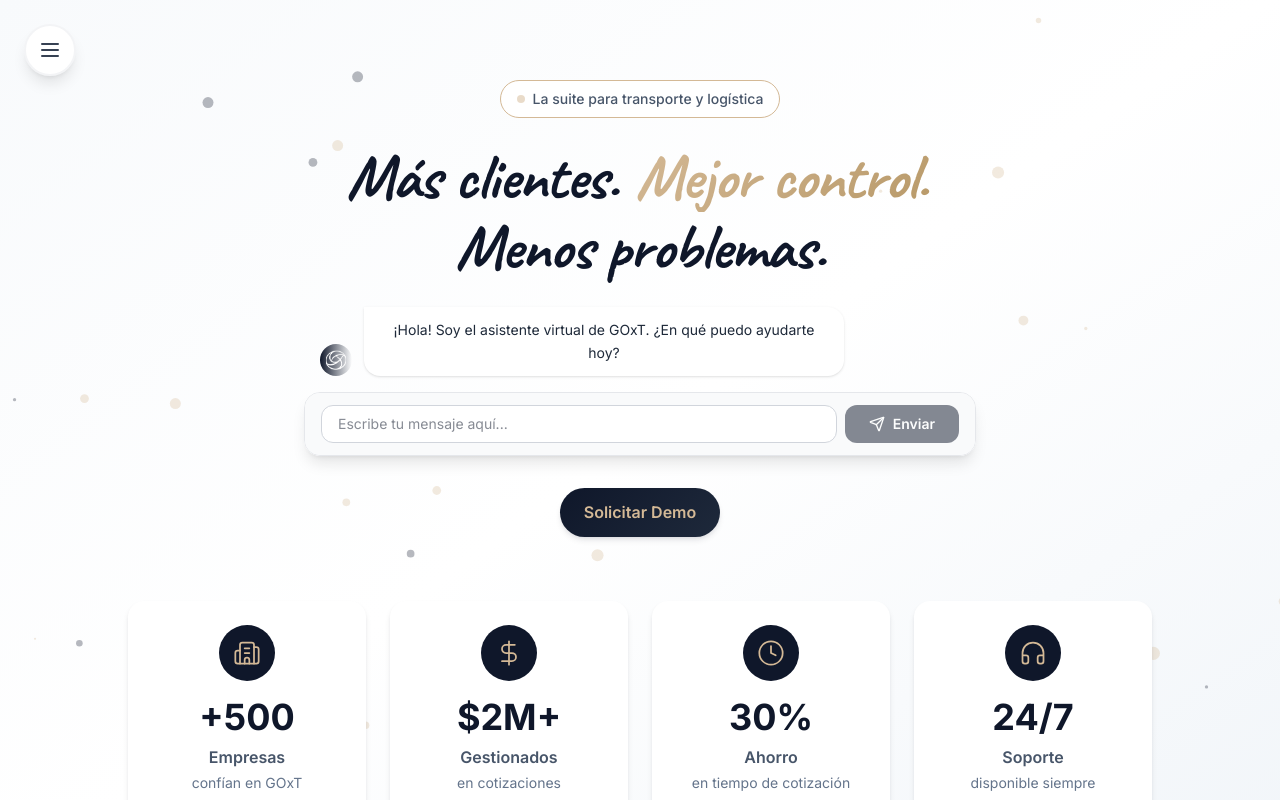
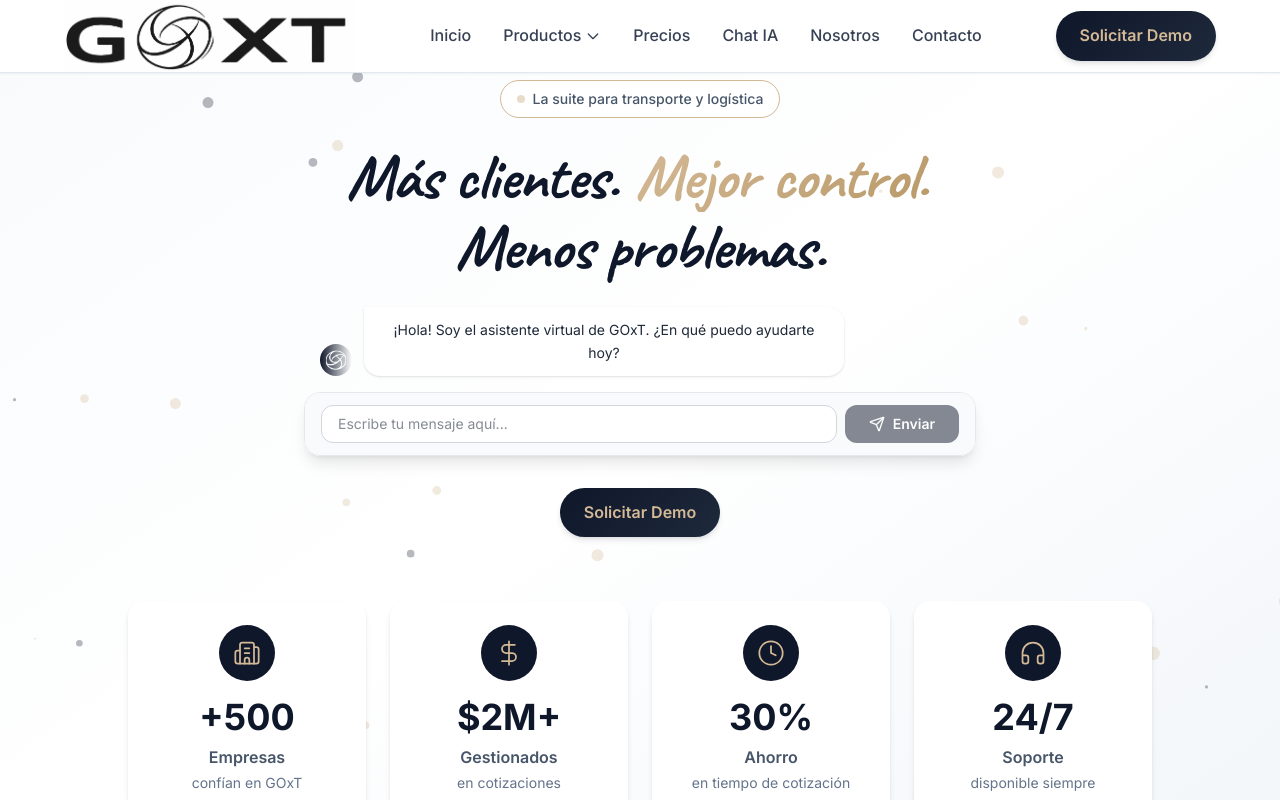
Before and after one commit to KevinCollio27/goxt-website, a Next.js app: page / in a window 1280 px wide. Shown: the top 800 px of the page. Built offline with nearby package versions, Linux system fonts and the light colour scheme.

Commit message:
Cambio a Header anterior (estatico arriba)

```diff
--- a/src/components/layout/Header.tsx
+++ b/src/components/layout/Header.tsx
@@ -4,177 +4,70 @@
 import Image from "next/image";
 import { useState } from "react";
 import { motion, AnimatePresence } from "framer-motion";
-import { AIChat } from "../ui/AIChat";
-import { useChat } from "@/context/ChatContext";
 
 const navigation = [
+    { name: "Inicio", href: "/" },
     {
-        name: "Inicio",
-        href: "/",
-        icon: (
-            <svg className="w-6 h-6" fill="none" stroke="currentColor" viewBox="0 0 24 24">
-                <path
-                    stroke="var(--goxt-cream)"
-                    strokeLinecap="round"
-                    strokeLinejoin="round"
-                    strokeWidth={2}
-                    d="M3 12l2-2m0 0l7-7 7 7M5 10v10a1 1 0 001 1h3m10-11l2 2m-2-2v10a1 1 0 01-1 1h-3m-6 0a1 1 0 001-1v-4a1 1 0 011-1h2a1 1 0 011 1v4a1 1 0 001 1m-6 0h6"
-                />
-            </svg>
-        )
+        name: "Productos",
+        href: "/productos",
+        submenu: [
+            {
+                name: "GOxT CRM",
+                href: "/productos/crm",
+                description: "Gestión comercial y cotizaciones",
+                icon: "🎯",
             },
             {
-        name: "Chat IA",
-        href: "/chat-ia",
-        icon: (
-            <svg className="w-6 h-6" fill="none" stroke="currentColor" viewBox="0 0 24 24">
-                <path
-                    stroke="var(--goxt-cream)"
-                    strokeLinecap="round"
-                    strokeLinejoin="round"
-                    strokeWidth={2}
-                    d="M8 10h.01M12 10h.01M16 10h.01M9 16H5a2 2 0 01-2-2V6a2 2 0 012-2h14a2 2 0 012 2v8a2 2 0 01-2 2h-5l-5 5v-5z"
-                />
-            </svg>
-        )
+                name: "GOxT Cargo",
+                href: "/productos/cargo",
+                description: "Control de flotas y operaciones",
+                icon: "🚛",
             },
-    {
-        name: "Contacto",
-        href: "/contacto",
-        icon: (
-            <svg className="w-6 h-6" fill="none" stroke="currentColor" viewBox="0 0 24 24">
-                <path
-                    stroke="var(--goxt-cream)"
-                    strokeLinecap="round"
-                    strokeLinejoin="round"
-                    strokeWidth={2}
-                    d="M3 8l7.89 4.26a2 2 0 002.22 0L21 8M5 19h14a2 2 0 002-2V7a2 2 0 00-2-2H5a2 2 0 00-2 2v10a2 2 0 002 2z"
-                />
-            </svg>
-        )
+        ],
     },
+    { name: "Precios", href: "/precios" },
+    /*{ name: "Blog", href: "/blog" },*/
+    { name: "Chat IA", href: "/chat-ia" },
+    { name: "Nosotros", href: "/nosotros" },
+    { name: "Contacto", href: "/contacto" },
 ];
 
 export function Header() {
-    const [sidebarOpen, setSidebarOpen] = useState(false);
-    const { isChatOpen, setChatOpen } = useChat();
+    const [mobileMenuOpen, setMobileMenuOpen] = useState(false);
+    const [activeSubmenu, setActiveSubmenu] = useState<string | null>(null);
 
     return (
-        <>
-            {/* Botón de toggle fijo*/}
-            <button
-                onClick={() => setSidebarOpen(!sidebarOpen)}
-                className="fixed top-6 left-6 z-50 p-3 bg-white rounded-full shadow-lg hover:shadow-xl transition-all duration-300 hover:scale-110 border-2 border-gray-100"
-                aria-label="Toggle menu"
-            >
-                <svg
-                    className="w-6 h-6 text-gray-700"
-                    fill="none"
-                    stroke="currentColor"
-                    viewBox="0 0 24 24"
-                >
-                    {sidebarOpen ? (
-                        <path
-                            strokeLinecap="round"
-                            strokeLinejoin="round"
-                            strokeWidth={2}
-                            d="M6 18L18 6M6 6l12 12"
-                        />
-                    ) : (
-                        <path
-                            strokeLinecap="round"
-                            strokeLinejoin="round"
-                            strokeWidth={2}
-                            d="M4 6h16M4 12h16M4 18h16"
-                        />
-                    )}
-                </svg>
-            </button>
-
-            {/* Overlay oscuro cuando el sidebar está abierto */}
-            <AnimatePresence>
-                {sidebarOpen && (
-                    <motion.div
-                        initial={{ opacity: 0 }}
-                        animate={{ opacity: 1 }}
-                        exit={{ opacity: 0 }}
-                        transition={{ duration: 0.3 }}
-                        onClick={() => setSidebarOpen(false)}
-                        className="fixed inset-0 bg-black/50 z-40 backdrop-blur-sm"
-                    />
-                )}
-            </AnimatePresence>
-
-            {/* Sidebar lateral izquierdo */}
-            <AnimatePresence>
-                {sidebarOpen && (
-                    <motion.aside
-                        initial={{ x: -320 }}
-                        animate={{ x: 0 }}
-                        exit={{ x: -320 }}
-                        transition={{ type: "spring", damping: 25, stiffness: 200 }}
-                        className="fixed top-0 left-0 h-full w-80 bg-white shadow-2xl z-50 overflow-y-auto"
-                    >
-                        {/* Header del Sidebar */}
-                        <div className="p-6 border-b border-gray-100">
-                            <Link
-                                href="/"
-                                className="flex items-center justify-center"
-                                onClick={() => setSidebarOpen(false)}
-                            >
+        <header className="fixed top-0 left-0 right-0 z-50 goxt-glass">
+            <nav className="goxt-container flex items-center justify-between py-4">
+                {/* Logo */}
+                <Link href="/" className="flex items-center">
                     <Image
                         src="/assets/Logo-FondoBlanco.png"
                         alt="GOxT - Moving Forward"
-                                    width={200}
-                                    height={55}
-                                    className="h-12 md:h-14 w-auto"
+                        width={160}
+                        height={54}
+                        className="h-12 md:h-18 w-auto"
                         priority
                     />
                 </Link>
-                        </div>
 
-                        {/* Navegación vertical */}
-                        <nav className="p-4 space-y-2">
-                            {navigation.map((item, index) => (
-                                <motion.div
+                {/* Desktop Navigation */}
+                <div className="hidden lg:flex items-center gap-8">
+                    {navigation.map((item) => (
+                        <div
                             key={item.name}
-                                    initial={{ opacity: 0, x: -20 }}
-                                    animate={{ opacity: 1, x: 0 }}
-                                    transition={{ delay: index * 0.1 }}
+                            className="relative"
+                            onMouseEnter={() => item.submenu && setActiveSubmenu(item.name)}
+                            onMouseLeave={() => setActiveSubmenu(null)}
                         >
                             <Link
                                 href={item.href}
-                                        onClick={() => setSidebarOpen(false)}
-                                        className="flex items-center gap-4 px-4 py-3 rounded-lg text-gray-700 hover:bg-gray-50 hover:text-[var(--goxt-primary)] transition-all duration-300 group"
+                                className="text-gray-700 hover:text-[var(--goxt-primary)] transition-colors font-medium flex items-center gap-1"
                             >
-                                        <span className="text-2xl group-hover:scale-110 transition-transform">
-                                            {item.icon}
-                                        </span>
-                                        <span className="font-semibold text-lg">
                                 {item.name}
-                                        </span>
-                                    </Link>
-                                </motion.div>
-                            ))}
-                        </nav>
-
-                        {/* Separador */}
-                        <div className="mx-4 my-6 border-t border-gray-200" />
-
-                        {/* Botones de acción */}
-                        <div className="px-4 space-y-3">
-                            <motion.button
-                                initial={{ opacity: 0, y: 20 }}
-                                animate={{ opacity: 1, y: 0 }}
-                                transition={{ delay: 0.3 }}
-                                onClick={() => {
-                                    setSidebarOpen(false);
-                                    setChatOpen(true);
-                                }}
-                                className="w-full px-6 py-3 border-2 border-[var(--goxt-primary)] text-[var(--goxt-primary)] rounded-full font-semibold hover:bg-[var(--goxt-primary)] hover:text-white transition-all duration-300 flex items-center justify-center gap-2"
-                            >
+                                {item.submenu && (
                                     <svg
-                                    className="w-5 h-5"
+                                        className={`w-4 h-4 transition-transform ${activeSubmenu === item.name ? "rotate-180" : ""}`}
                                         fill="none"
                                         stroke="currentColor"
                                         viewBox="0 0 24 24"
@@ -183,54 +76,150 @@
                                             strokeLinecap="round"
                                             strokeLinejoin="round"
                                             strokeWidth={2}
-                                        d="M8 12h.01M12 12h.01M16 12h.01M21 12c0 4.418-4.03 8-9 8a9.863 9.863 0 01-4.255-.949L3 20l1.395-3.72C3.512 15.042 3 13.574 3 12c0-4.418 4.03-8 9-8s9 3.582 9 8z"
+                                            d="M19 9l-7 7-7-7"
                                         />
                                     </svg>
-                                ChatBot IA
-                            </motion.button>
+                                )}
+                            </Link>
 
+                            {/* Submenu */}
+                            <AnimatePresence>
+                                {item.submenu && activeSubmenu === item.name && (
                                     <motion.div
-                                initial={{ opacity: 0, y: 20 }}
+                                        initial={{ opacity: 0, y: 10 }}
                                         animate={{ opacity: 1, y: 0 }}
-                                transition={{ delay: 0.4 }}
+                                        exit={{ opacity: 0, y: 10 }}
+                                        transition={{ duration: 0.2 }}
+                                        className="absolute top-full left-0 mt-2 w-72 bg-white rounded-xl shadow-xl border border-gray-100 overflow-hidden"
                                     >
+                                        <div className="p-2">
+                                            {item.submenu.map((subitem) => (
+                                                <Link
+                                                    key={subitem.name}
+                                                    href={subitem.href}
+                                                    className="flex items-start gap-3 p-3 rounded-lg hover:bg-gray-50 transition-colors group"
+                                                >
+                                                    <span className="text-2xl">{subitem.icon}</span>
+                                                    <div>
+                                                        <div className="font-semibold text-gray-900 group-hover:text-[var(--goxt-primary)]">
+                                                            {subitem.name}
+                                                        </div>
+                                                        <div className="text-sm text-gray-500">
+                                                            {subitem.description}
+                                                        </div>
+                                                    </div>
+                                                </Link>
+                                            ))}
+                                        </div>
+                                    </motion.div>
+                                )}
+                            </AnimatePresence>
+                        </div>
+                    ))}
+                </div>
+
+                {/* CTA Buttons */}
+                <div className="hidden lg:flex items-center gap-4">
+                    <Link href="/contacto" className="goxt-btn-primary">
+                        Solicitar Demo
+                    </Link>
+                </div>
+
+                {/* Mobile Menu Button */}
+                <button
+                    type="button"
+                    className="lg:hidden p-2 text-gray-700"
+                    onClick={() => setMobileMenuOpen(!mobileMenuOpen)}
+                >
+                    <span className="sr-only">Abrir menú</span>
+                    {mobileMenuOpen ? (
+                        <svg
+                            className="w-6 h-6"
+                            fill="none"
+                            stroke="currentColor"
+                            viewBox="0 0 24 24"
+                        >
+                            <path
+                                strokeLinecap="round"
+                                strokeLinejoin="round"
+                                strokeWidth={2}
+                                d="M6 18L18 6M6 6l12 12"
+                            />
+                        </svg>
+                    ) : (
+                        <svg
+                            className="w-6 h-6"
+                            fill="none"
+                            stroke="currentColor"
+                            viewBox="0 0 24 24"
+                        >
+                            <path
+                                strokeLinecap="round"
+                                strokeLinejoin="round"
+                                strokeWidth={2}
+                                d="M4 6h16M4 12h16M4 18h16"
+                            />
+                        </svg>
+                    )}
+                </button>
+            </nav>
+
+            {/* Mobile Menu */}
+            <AnimatePresence>
+                {mobileMenuOpen && (
+                    <motion.div
+                        initial={{ opacity: 0, height: 0 }}
+                        animate={{ opacity: 1, height: "auto" }}
+                        exit={{ opacity: 0, height: 0 }}
+                        className="lg:hidden bg-white border-t border-gray-100"
+                    >
+                        <div className="goxt-container py-4 space-y-2">
+                            {navigation.map((item) => (
+                                <div key={item.name}>
+                                    <Link
+                                        href={item.href}
+                                        className="block py-3 text-gray-700 hover:text-[var(--goxt-primary)] font-medium"
+                                        onClick={() => setMobileMenuOpen(false)}
+                                    >
+                                        {item.name}
+                                    </Link>
+                                    {item.submenu && (
+                                        <div className="pl-4 space-y-2">
+                                            {item.submenu.map((subitem) => (
+                                                <Link
+                                                    key={subitem.name}
+                                                    href={subitem.href}
+                                                    className="flex items-center gap-2 py-2 text-gray-600 hover:text-[var(--goxt-primary)]"
+                                                    onClick={() => setMobileMenuOpen(false)}
+                                                >
+                                                    <span>{subitem.icon}</span>
+                                                    <span>{subitem.name}</span>
+                                                </Link>
+                                            ))}
+                                        </div>
+                                    )}
+                                </div>
+                            ))}
+                            <div className="pt-4 space-y-3 border-t border-gray-100">
+                                <Link
+                                    href="https://crm.goxt.io"
+                                    target="_blank"
+                                    className="block py-3 text-center text-gray-700 font-medium"
+                                >
+                                    Iniciar Sesión
+                                </Link>
                                 <Link
                                     href="/contacto"
-                                    onClick={() => setSidebarOpen(false)}
-                                    className="block w-full goxt-btn-primary text-center"
+                                    className="block goxt-btn-accent text-center"
+                                    onClick={() => setMobileMenuOpen(false)}
                                 >
                                     Solicitar Demo
                                 </Link>
+                            </div>
+                        </div>
                     </motion.div>
-
-                            <motion.div
-                                initial={{ opacity: 0, y: 20 }}
-                                animate={{ opacity: 1, y: 0 }}
-                                transition={{ delay: 0.5 }}
-                            >
-                                <Link
-                                    href="https://crm.goxt.io"
-                                    target="_blank"
-                                    onClick={() => setSidebarOpen(false)}
-                                    className="block w-full px-6 py-3 text-center text-gray-700 font-medium hover:text-[var(--goxt-primary)] transition-colors"
-                                >
-                                    Iniciar Sesión
-                                </Link>
-                            </motion.div>
-                        </div>
-
-                        {/* Footer del sidebar */}
-                        <div className="absolute bottom-0 left-0 right-0 p-6 border-t border-gray-100 bg-gray-50">
-                            <p className="text-sm text-gray-500 text-center">
-                                © 2026 GOxT - Moving Forward
-                            </p>
-                        </div>
-                    </motion.aside>
                 )}
             </AnimatePresence>
-
-            {/* AI Chat */}
-            <AIChat isOpen={isChatOpen} onClose={() => setChatOpen(false)} />
-        </>
+        </header>
     );
 }
```
Lines whose indentation alone changed are shown as unchanged.
